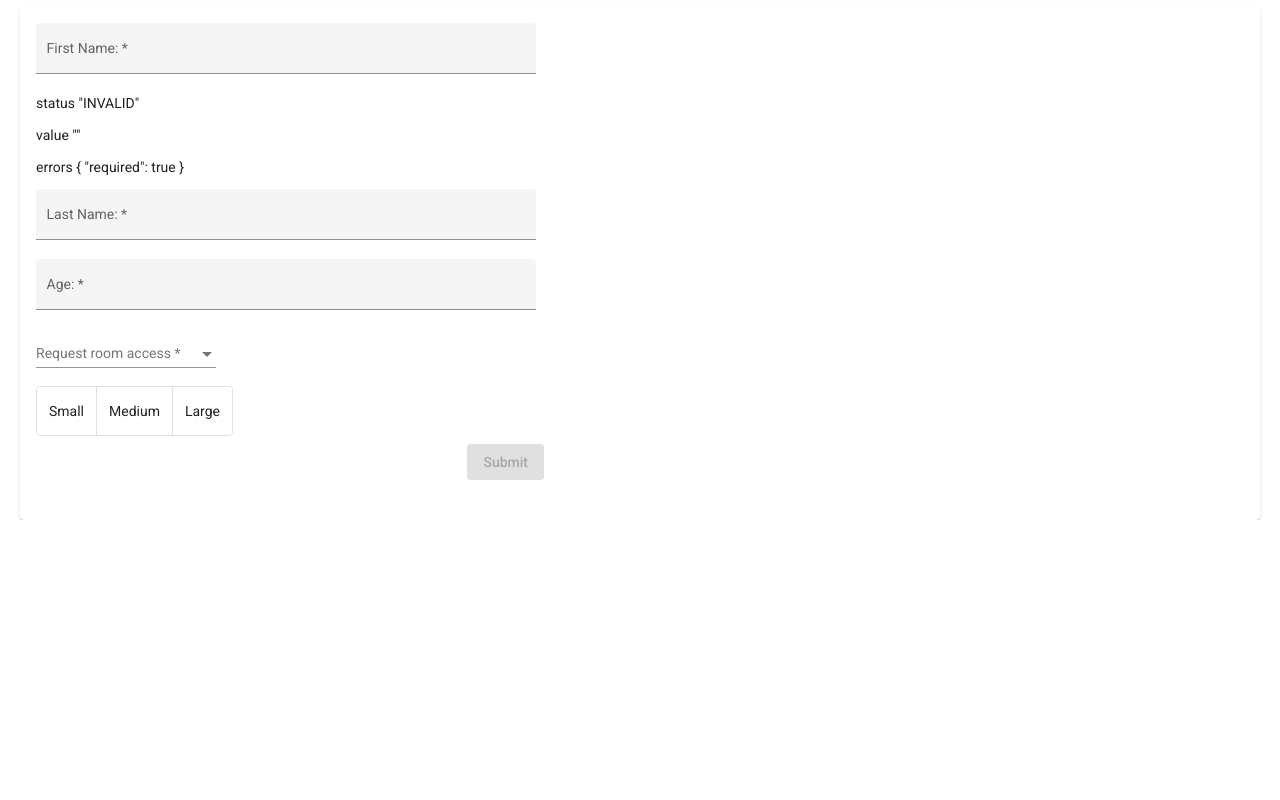
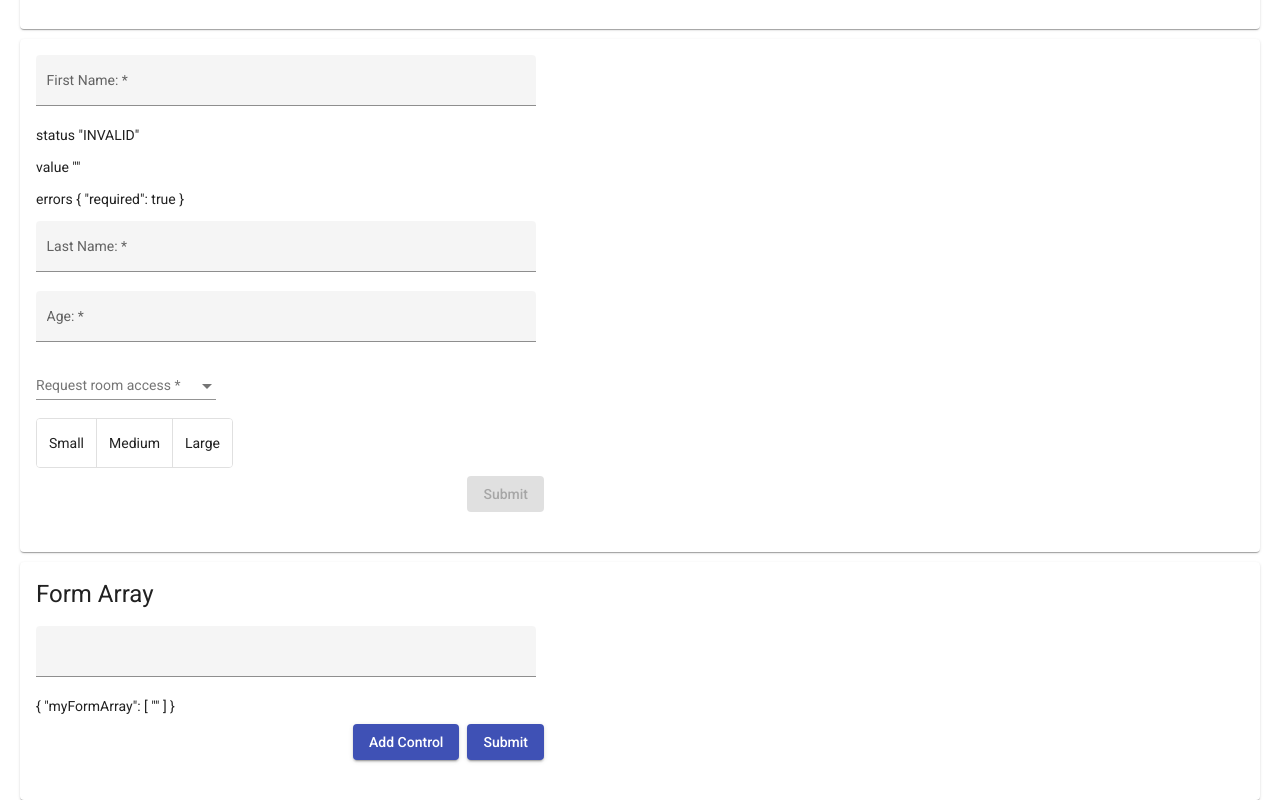
Before and after one commit to FabianGosebrink/angular-forms-workshop, an Angular app in the folder angular-forms-workshop/: page / in a window 1280 px wide. Shown: the part 305-1105 px from the top of the page. Before the commit the page ends 825 px from the top, so only its background shows below. Built offline with nearby package versions, Linux system fonts and the light colour scheme.

Commit message:
added formarray

```diff
--- a/angular-forms-workshop/src/app/app.component.html
+++ b/angular-forms-workshop/src/app/app.component.html
@@ -3,4 +3,5 @@
 <div class="grid-container">
   <app-form-simple-control></app-form-simple-control>
   <app-form-simple-group></app-form-simple-group>
+  <app-form-simple-array></app-form-simple-array>
 </div>
--- a/angular-forms-workshop/src/app/app.module.ts
+++ b/angular-forms-workshop/src/app/app.module.ts
@@ -9,6 +9,7 @@ import { FormSimpleControlComponent } from './form-simple-control/form-simple-co
 import { FormSimpleGroupComponent } from './form-simple-group/form-simple-group.component';
 import { MaterialModule } from './material/material.module';
 import { NavigationComponent } from './navigation/navigation.component';
+import { FormSimpleArrayComponent } from './form-simple-array/form-simple-array.component';
 
 @NgModule({
   declarations: [
@@ -17,6 +18,7 @@ import { NavigationComponent } from './navigation/navigation.component';
     FormSimpleControlComponent,
     FormSimpleGroupComponent,
     BlockButtonsComponent,
+    FormSimpleArrayComponent,
   ],
   imports: [
     BrowserModule,
--- /dev/null
+++ b/angular-forms-workshop/src/app/form-simple-array/form-simple-array.component.html
@@ -0,0 +1,29 @@
+<div class="container">
+  <mat-card class="card">
+    <h1 class="mat-h1">Form Array</h1>
+
+    <div class="example-form">
+      <form [formGroup]="myFormGroup">
+        <div formArrayName="myFormArray">
+          <mat-form-field
+            *ngFor="let control of formArray.controls; index as i"
+            appearance="fill"
+            class="example-form"
+          >
+            <input matInput [formControlName]="i" />
+          </mat-form-field>
+        </div>
+      </form>
+      {{ myFormGroup.value | json }}
+      <mat-card-actions align="end">
+        <button mat-raised-button color="primary" (click)="addControl()">
+          Add Control
+        </button>
+
+        <button mat-raised-button color="primary" (click)="submitted()">
+          Submit
+        </button>
+      </mat-card-actions>
+    </div>
+  </mat-card>
+</div>
--- /dev/null
+++ b/angular-forms-workshop/src/app/form-simple-array/form-simple-array.component.ts
@@ -0,0 +1,27 @@
+import { Component } from '@angular/core';
+import { FormArray, FormBuilder, FormControl, FormGroup } from '@angular/forms';
+
+@Component({
+  selector: 'app-form-simple-array',
+  templateUrl: './form-simple-array.component.html',
+  styleUrls: ['./form-simple-array.component.css'],
+})
+export class FormSimpleArrayComponent {
+  myFormGroup: FormGroup;
+  formArray: FormArray;
+
+  constructor(private fb: FormBuilder) {
+    this.formArray = fb.array([new FormControl('')]);
+    this.myFormGroup = fb.group({
+      myFormArray: this.formArray,
+    });
+  }
+
+  addControl() {
+    this.formArray.push(new FormControl(''));
+  }
+
+  submitted() {
+    console.log(this.myFormGroup.value);
+  }
+}
--- a/angular-forms-workshop/src/app/form-simple-control/form-simple-control.component.html
+++ b/angular-forms-workshop/src/app/form-simple-control/form-simple-control.component.html
@@ -2,6 +2,7 @@
   <mat-card class="card">
     <h1 class="mat-h1">Form Control</h1>
 
+    <div class="example-form">
       <mat-form-field appearance="fill" class="example-form">
         <input matInput [formControl]="myFirstControl" />
       </mat-form-field>
@@ -22,5 +23,6 @@
           Submit
         </button>
       </mat-card-actions>
+    </div>
   </mat-card>
 </div>
--- a/angular-forms-workshop/src/app/form-simple-group/form-simple-group.component.ts
+++ b/angular-forms-workshop/src/app/form-simple-group/form-simple-group.component.ts
@@ -22,6 +22,12 @@ export class FormSimpleGroupComponent implements OnInit {
   constructor(private formBuilder: FormBuilder) {}
 
   ngOnInit() {
+    // this.myForm = new FormGroup({
+    //   firstName: new FormControl(''),
+    //   lastName: new FormControl(''),
+    //   // ...
+    // });
+
     this.myForm = this.formBuilder.group(
       {
         firstName: ['', Validators.required],
```
Also changed, not shown: angular-forms-workshop/src/app/form-simple-array/form-simple-array.component.css (added), 1 other file (tests, documents, lock files or other folders). Lines whose indentation alone changed are shown as unchanged.
